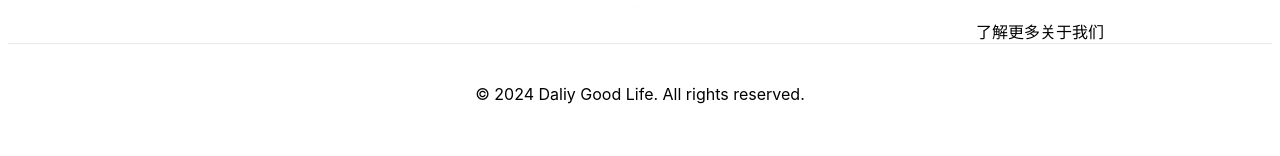
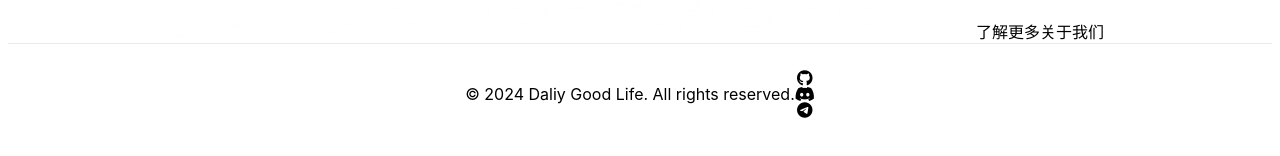
Before and after one commit to harodggg/DaliyGood.life.website, a Next.js app: page / in a window 1280 px wide. Shown: the part 596-752 px from the top of the page. Built offline with nearby package versions, Linux system fonts and the light colour scheme.

Commit message:
feat: add social
Signed-off-by: harodggg <haroldtiansheng@gmail.com>

```diff
--- a/pages/index.js
+++ b/pages/index.js
@@ -8,6 +8,7 @@ export default function Home() {
       <Head>
         <title>Daliy Good Life</title>
         <link rel="icon" href="/favicon.ico" />
+        <link rel="stylesheet" href="https://cdnjs.cloudflare.com/ajax/libs/font-awesome/6.5.1/css/all.min.css" integrity="sha512-DTOQO9RWCH3ppGqcWaEA1BIZOC6xxalwEsw9c2QQeAIftl+Vegovlnee1c9QX4TctnWMn13TZye+giMm8e2LwA==" crossorigin="anonymous" referrerpolicy="no-referrer" />
       </Head>
       <main>
         <h1 className={styles.title}>Welcome to Daliy Good Life!</h1>
@@ -18,6 +19,19 @@ export default function Home() {
       </main>
       <footer className={styles.footer}>
         <p>© 2024 Daliy Good Life. All rights reserved.</p>
+        <div class="social-links-container">
+          <a href="您的 GitHub 链接" target="_blank" class="social-icon github" title="在 GitHub 上查看代码">
+            <i class="fa-brands fa-github"></i>
+          </a>
+
+          <a href="您的 Discord 链接" target="_blank" class="social-icon discord" title="加入我们的 Discord 社区">
+            <i class="fa-brands fa-discord"></i>
+          </a>
+
+          <a href="您的 Telegram 链接" target="_blank" class="social-icon telegram" title="订阅我们的 Telegram 频道">
+            <i class="fa-brands fa-telegram-plane"></i>
+          </a>
+        </div>
       </footer>
 
     </div>
```
